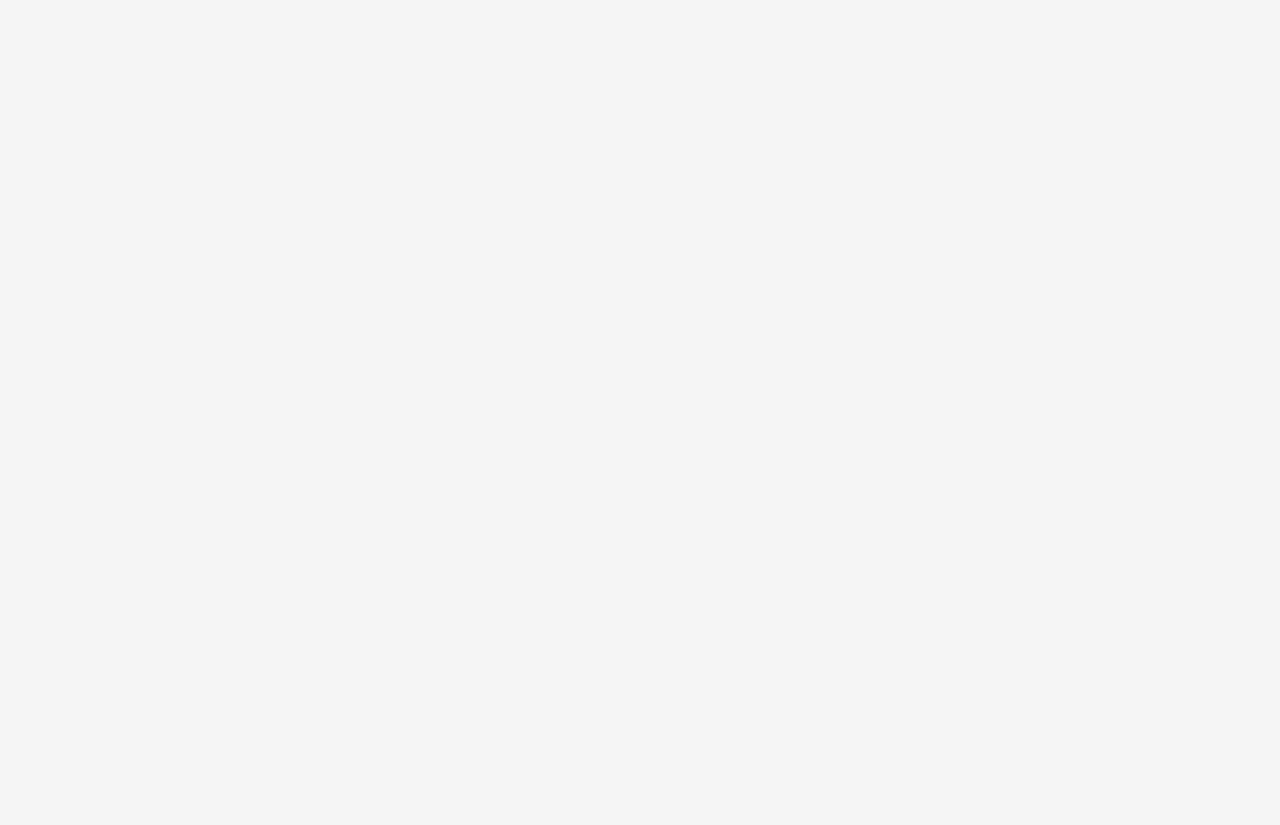
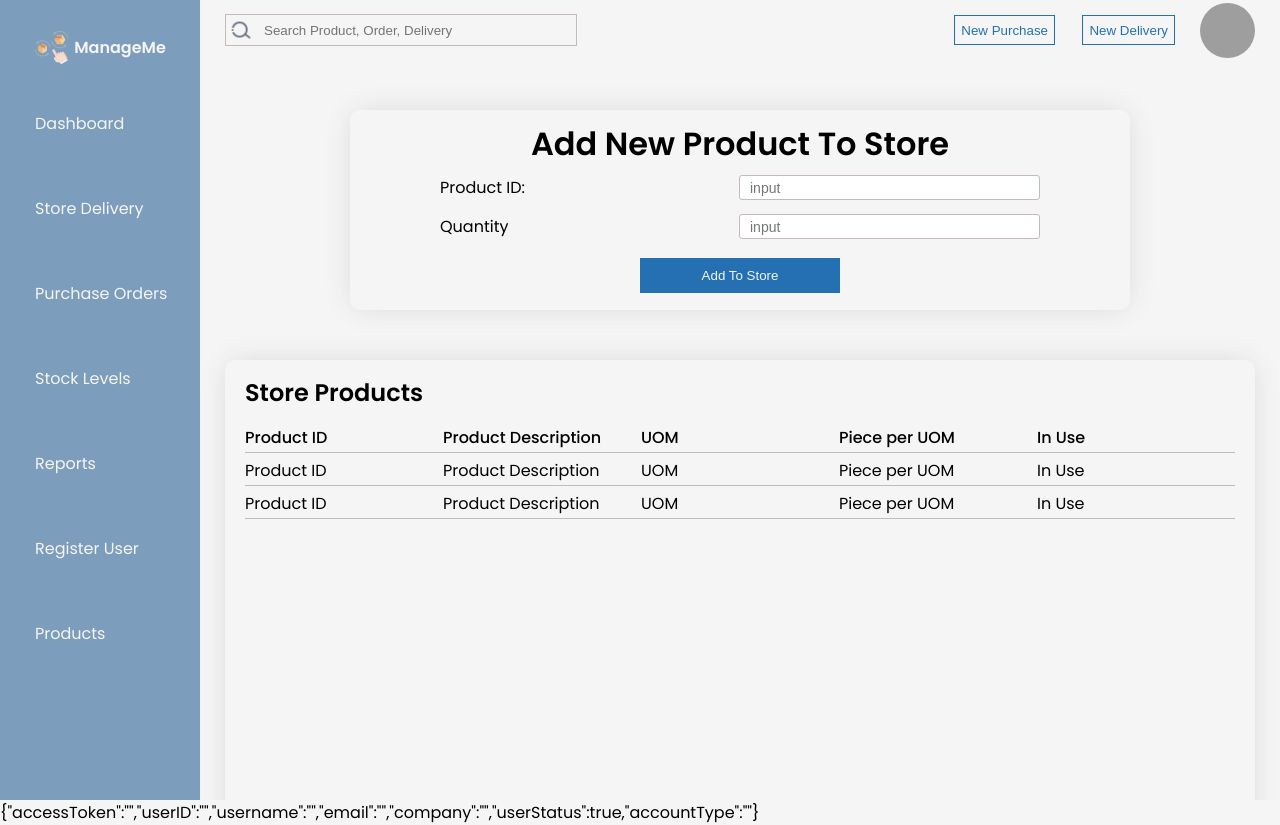
Before and after one commit to abigail-143/sei45-project4-ManageMe, a React (Vite) app in the folder frontend/: page /main in a window 1280 px wide. Before the commit this address had no page. Before the commit the page ends 800 px from the top, so only its background shows below. Built offline with nearby package versions, Linux system fonts and the light colour scheme; grey boxes are pictures that could not be loaded.

Commit message:
add product page to navbar and staffsite

```diff
--- a/frontend/src/App.tsx
+++ b/frontend/src/App.tsx
@@ -6,8 +6,8 @@
 import UserContext from "./context/user";
 
 const App: React.FC = () => {
-  const [login, setLogin] = useState<boolean>(false);
-  const [role, setRole] = useState<string>("Staff");
+  const [login, setLogin] = useState<boolean>(true);
+  const [role, setRole] = useState<string>("Manager");
   const [accessToken, setAccessToken] = useState<string>("");
   const [userID, setUserID] = useState<string>("");
   const [username, setUsername] = useState<string>("");
--- a/frontend/src/Components/NavBar.tsx
+++ b/frontend/src/Components/NavBar.tsx
@@ -82,6 +82,17 @@
                 Register User
               </a>
             </li>
+            <li>
+              <a
+                href="javascript:void(0)"
+                onClick={() => {
+                  props.setPage("products");
+                  console.log(props.page);
+                }}
+              >
+                Products
+              </a>
+            </li>
           </ul>
         </div>
       ) : (
@@ -136,6 +147,17 @@
                 Reports
               </a>
             </li>
+            <li>
+              <a
+                href="javascript:void(0)"
+                onClick={() => {
+                  props.setPage("storeproducts");
+                  console.log(props.page);
+                }}
+              >
+                Products
+              </a>
+            </li>
           </ul>
         </div>
       )}
--- a/frontend/src/Pages/StaffSite.tsx
+++ b/frontend/src/Pages/StaffSite.tsx
@@ -6,6 +6,7 @@
 import { DeliveryOrderSummary } from "../Components/DeliveryOrderSummary";
 import { StockLevelStore } from "../Components/StockLevelStore";
 import { DashboardStaff } from "../Components/DashboardStaff";
+import { ProductStore } from "../Components/ProductStore";
 
 interface props {
   role: string;
@@ -36,6 +37,7 @@
         <StockLevelStore role={props.role}></StockLevelStore>
       )}
       {page == "dashboard" && <DashboardStaff></DashboardStaff>}
+      {page == "storeproducts" && <ProductStore></ProductStore>}
     </>
   );
 };
```
